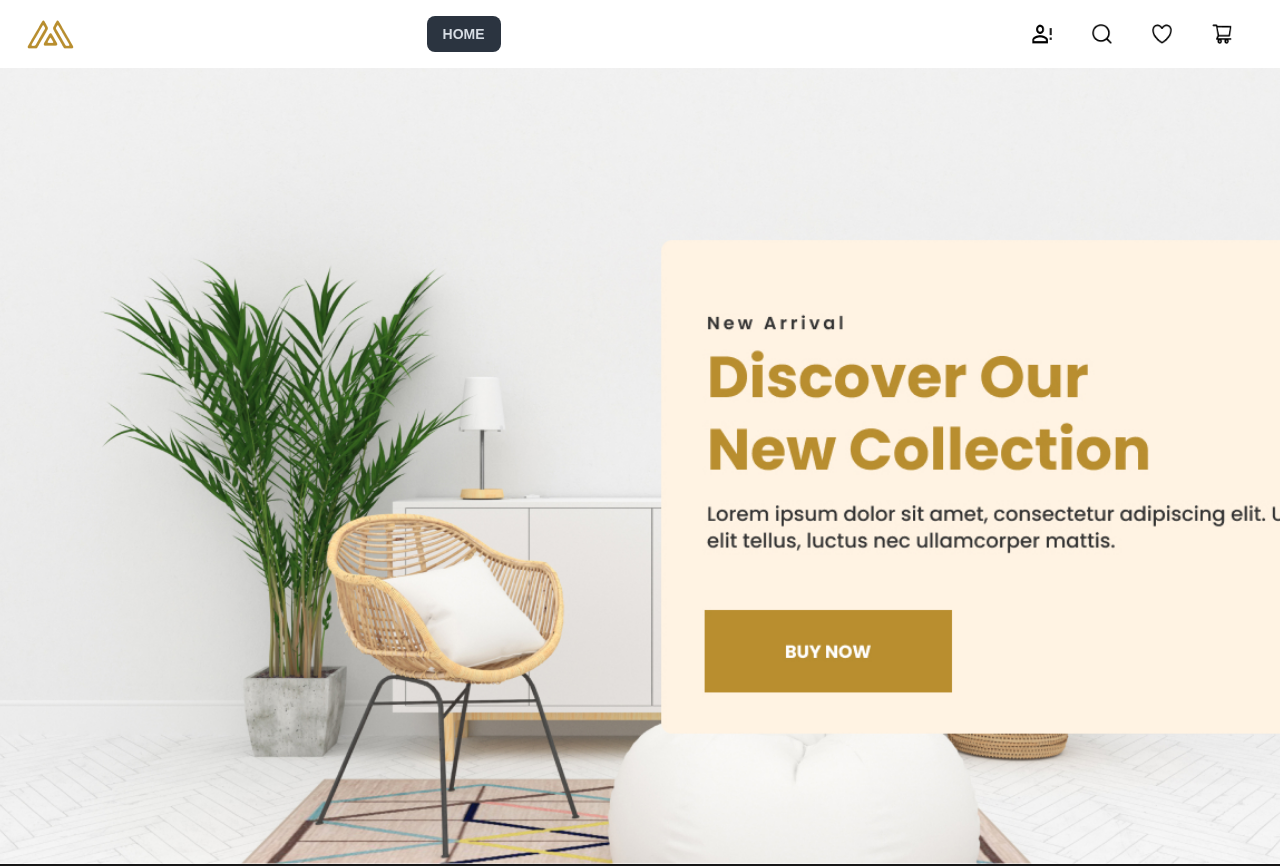
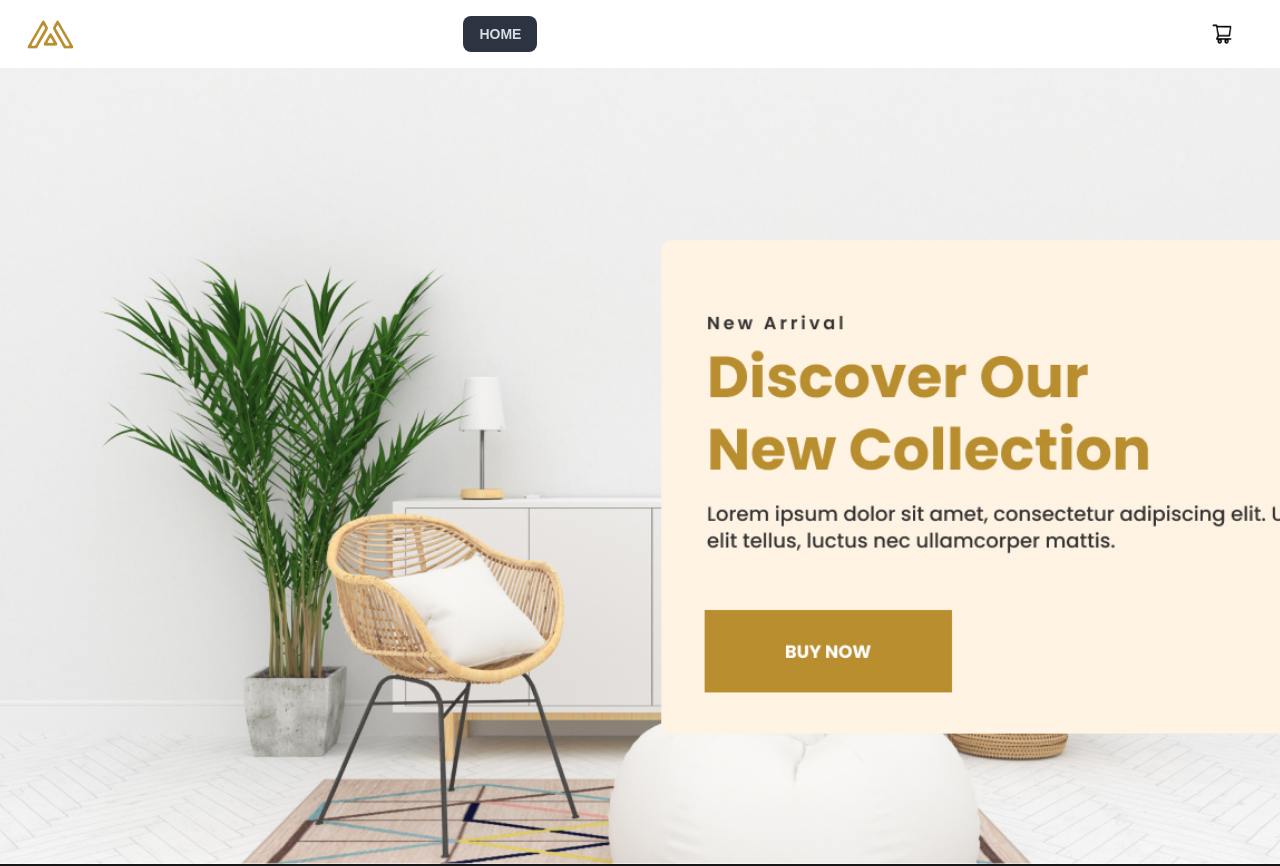
Before and after one commit to gnmjafari/furniture-store, a Next.js app: page / in a window 1280 px wide. Shown: the top 866 px of the page. Built offline with nearby package versions, Linux system fonts and the light colour scheme.

Commit message:
Commenting on incomplete components

```diff
--- a/components/Navbar.tsx
+++ b/components/Navbar.tsx
@@ -85,7 +85,7 @@ const Navbar = () => {
         </ul>
       </div>
       <div className="navbar-end mr-10 gap-10 hidden lg:flex">
-        <a className="cursor-pointer">
+        {/* <a className="cursor-pointer">
           <Image
             src="/icon/account.png"
             alt="Next.js account"
@@ -94,8 +94,8 @@ const Navbar = () => {
             style={{ width: "20px", height: "20px" }}
             priority
           />
-        </a>
-        <a className="cursor-pointer">
+        </a> */}
+        {/* <a className="cursor-pointer">
           <Image
             src="/icon/search.png"
             alt="Next.js search"
@@ -104,8 +104,8 @@ const Navbar = () => {
             style={{ width: "20px", height: "20px" }}
             priority
           />
-        </a>
-        <a className="cursor-pointer">
+        </a> */}
+        {/* <a className="cursor-pointer">
           <Image
             src="/icon/favorite.png"
             alt="Next.js favorite"
@@ -114,7 +114,7 @@ const Navbar = () => {
             style={{ width: "20px", height: "20px" }}
             priority
           />
-        </a>
+        </a> */}
 
         <ShoppingCart />
 
--- a/components/data.ts
+++ b/components/data.ts
@@ -1057,4 +1057,4 @@ export const products: Product[] = [
   },
 ];
 
-export const menuItem: string[] = ["home", "shop", "about", "contact"];
+export const menuItem: string[] = ["home", "shop", "comparison"];
```
